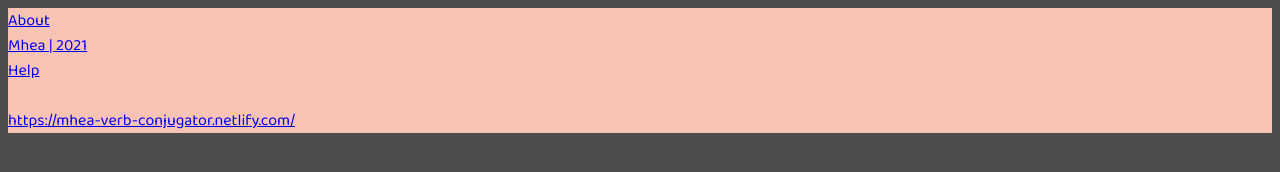
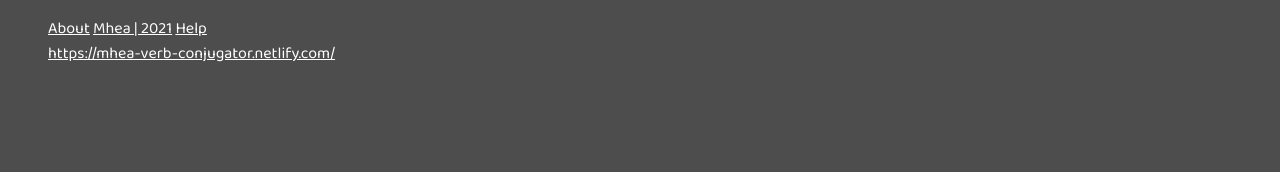
Before and after one commit to bustr003/verb-conjugator, a plain HTML site: page footer_child.html in a window 1280 px wide. Drawn offline with Linux system fonts and the light colour scheme.

Commit message:
footer style

```diff
--- a/conjugator.css
+++ b/conjugator.css
@@ -57,25 +57,25 @@ button:hover{
     /* border: 5px solid #333333; */ /* black */
 }
 
-ul.footer{
+/* FOOTER */
+.footer ul{
     list-style-type: none;
     margin: 0;
     padding: 0;
     overflow: hidden;
-    background-color: #F7C3B4;
 }
 
-li.footer{
+.footer li{
     display: inline;
 }
 
-li a.footer{
+.footer li a{
     color: #ffffff; /*white text*/
     text-decoration: underline #ffffff; /* white */
     font-family: 'Baloo 2', cursive;
 }
 
-li a:hover.footer{
+.footer li a:hover{
     color: #b32d00; /* dk red text */
     text-decoration: underline #b32d00; /* dk red */
 }
```
